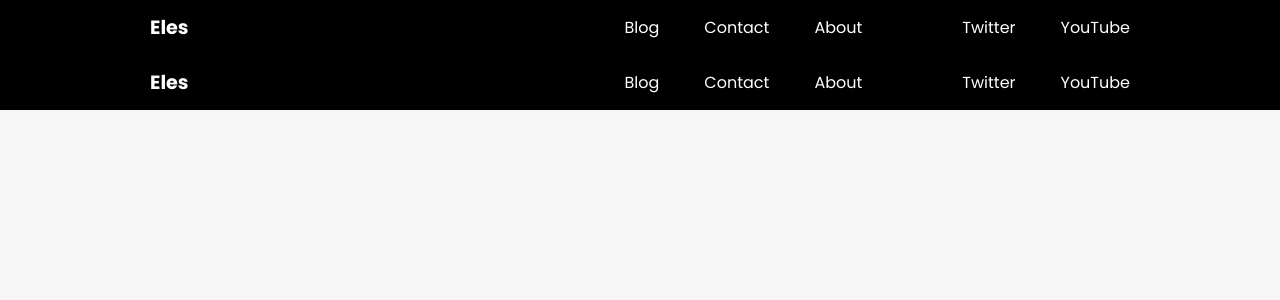
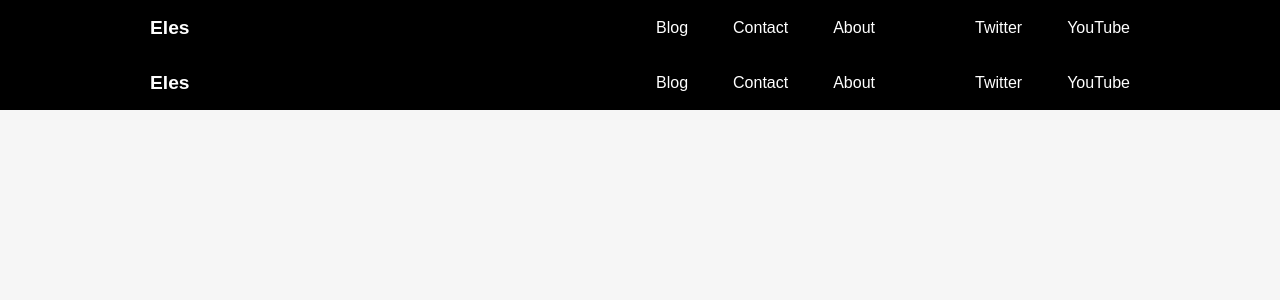
Before and after one commit to eleswastaken/blog.eleswastaken.com, a Next.js app: page /Header in a window 1280 px wide. Shown: the top 300 px of the page. Built offline with nearby package versions, Linux system fonts and the light colour scheme.

Commit message:
Deploy fix

```diff
--- a/pages/_document.js
+++ b/pages/_document.js
@@ -9,8 +9,6 @@ export default function Document() {
       <Head>
         <GoogleAnalytics />
         <link rel="preconnect" href="https://fonts.googleapis.com" />
-        <link rel="preconnect" href="https://fonts.gstatic.com" crossOrigin="true" />
-        <link href="https://fonts.googleapis.com/css2?family=Poppins:ital,wght@1,200;0,300;0,400;0,500;0,600;0,700;1,100;1,300;1,400;1,500;1,600;1,700&display=swap" rel="stylesheet"></link>
       </Head>
       <body>
         <div id="body-wrapper">
```
